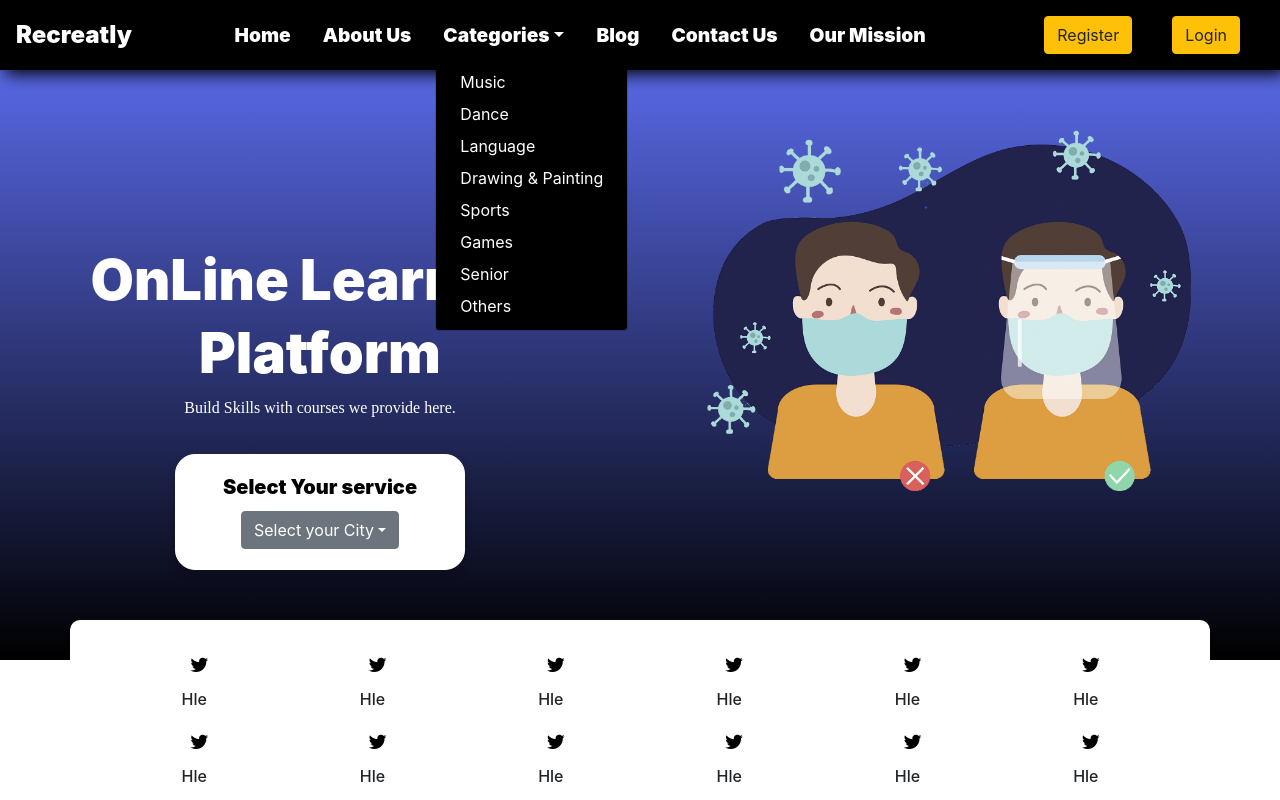
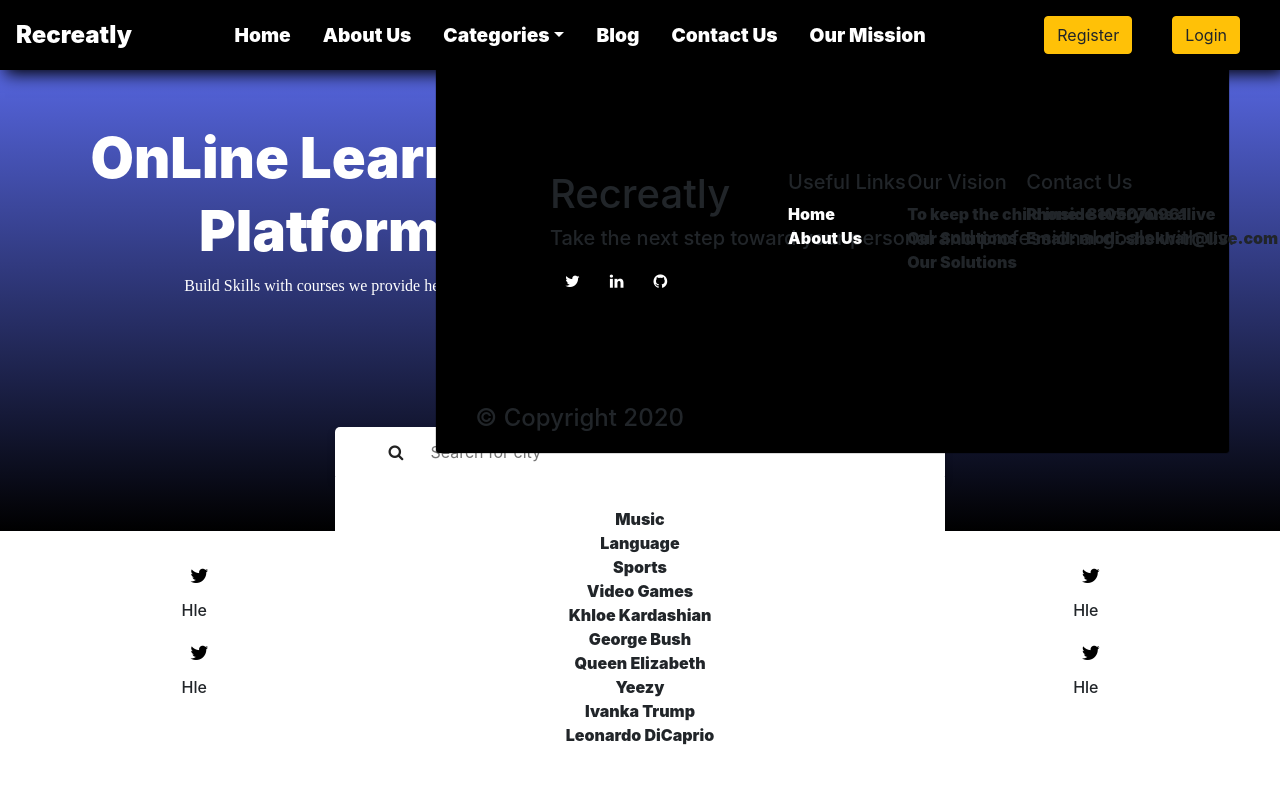
Before and after one commit to prashantpandey9/yoga, a React (Create React App) app: page / in a window 1280 px wide. Both pictures are taken after a click on the button "Categories". Shown: the top 800 px of the page. Built offline with nearby package versions, Linux system fonts and the light colour scheme.

Commit message:
added new search bar

```diff
--- a/package.json
+++ b/package.json
@@ -18,7 +18,8 @@
     "react-bootstrap": "^1.3.0",
     "react-dom": "^16.13.1",
     "react-router-dom": "^5.2.0",
-    "react-scripts": "3.4.3"
+    "react-scripts": "3.4.3",
+    "react-select-2": "^2.0.11"
   },
   "scripts": {
     "start": "react-scripts start",
--- a/src/components/Category/Category.scss
+++ b/src/components/Category/Category.scss
@@ -1,10 +1,12 @@
 @import '../../../public/css/colors';
 
 .category{
-    margin-top: -40px;
+    // margin-top: -40px;
     background: $head;
     border-radius: 10px;
     transition: .5s;
+    position: relative;
+    z-index: -5;
 }
 .category:hover{
     box-shadow: 0 4px 8px 0 rgba(0,0,0,0.2);
--- a/src/components/Contactform/Contactform.jsx
+++ b/src/components/Contactform/Contactform.jsx
@@ -3,10 +3,10 @@ import './Contactform.scss'
 import axios from "axios";
 class ContactForm extends Component {
     state = {
-      first_name: '',
-      last_name: '',
-      email: '',
-      text: '',
+      first_name: 'sd',
+      last_name: 'sd',
+      email: 'asd@mail.cpm',
+      text: 'asd',
     };/* This is where the magic happens */
     handleSubmit = event => {
       event.preventDefault();
@@ -23,13 +23,11 @@ class ContactForm extends Component {
           console.log(res.data);
           // window.location = "/"
         })
-        .then(error => console.log(error));
+        .catch(error => console.log(error));
+
     }
   handleChange = event =>{
-      this.setState({ first_name: event.target.value,
-                      last_name: event.target.value ,
-                      email: event.target.value,
-                      text: event.target.value
+      this.setState({ [event.target.name]: event.target.value,
       });
     }
   render() {
@@ -40,16 +38,16 @@ class ContactForm extends Component {
             <div className="col-sm-12 col-md-6 col-lg-6">
                 <form action="#" name="contact_form" className='contactform' onSubmit = { this.handleSubmit } >
                     <label for="first_name">First Name</label>
-                    <input name="first_name" type="text" required placeholder="John"/>
+                    <input name="first_name" onChange= {this.handleChange} type="text" required placeholder="John"/>
                     <br />
                     <label for="last_name">Last Name</label>
-                    <input name="last_name" type="text" required placeholder="Doe"/>
+                    <input name="last_name" onChange= {this.handleChange} type="text" required placeholder="Doe"/>
                     <br />
                     <label for="email">Email</label>
-                    <input name="email" type="email" required placeholder="you@domain.com"/>
+                    <input name="email" onChange= {this.handleChange} type="email" required placeholder="you@domain.com"/>
                     <br />
-                    <label for="message">Message</label><br />
-                    <textarea name="message" cols="30" rows="10" placeholder="Enter your message here ..." required> </textarea>
+                    <label >Message</label><br />
+                    <textarea name="text" onChange= {this.handleChange} cols="30" rows="10" placeholder="Enter your message here ..." required> </textarea>
                     <div class="center">
                         <input type="submit" value="Submit" />
                     </div>
--- a/src/components/Contactform/Contactform.scss
+++ b/src/components/Contactform/Contactform.scss
@@ -60,8 +60,9 @@ input[type=submit]:hover {
     margin-top: -40px;
     background: #fff;
     box-shadow: 0 4px 8px 0 rgba(0,0,0,0.2);
-    margin-bottom: 30px;
+	margin-bottom: 30px;
+	border-radius: 20px;
 }
 .contactform{
-    padding: 20px;
+    padding: 50px;
 }
--- a/src/components/Jumbo/Jumbo.jsx
+++ b/src/components/Jumbo/Jumbo.jsx
@@ -1,18 +1,24 @@
 import React from 'react';
 import {Image, Row, Col }from 'react-bootstrap'
 import car from '../../assets/images/faceshield.png'
-import Topcards from '../../components/Topcards/Topcards'
+// import Topcards from '../../components/Topcards/Topcards'
+import Searchbar from '../../components/SearchBar/Searchbar'
 const Jumbo = () => {
    return (
     <Row className="section1">
       <Col xs={12} md={6}>
          <h1 className="heading">OnLine Learning Platform</h1>
          <p className="para1">Build Skills with courses we provide here.</p>
-         <Topcards />
       </Col>
       <Col xs={12} md={6}>
          <Image src={car} className="imageside"/>
       </Col>
+      <Col xs={12} md={3}></Col>
+      <Col xs={12} md={6} style={{transform: "translateY(-50px)"}}>
+      <Searchbar />
+      </Col>
+
+      <Col xs={12} md={3}></Col>
     </Row>
    );
 }
--- a/src/components/NavBar/NavBar.jsx
+++ b/src/components/NavBar/NavBar.jsx
@@ -16,14 +16,65 @@ export class NavBar extends Component {
 
                     <Nav.Link><Link to='/aboutus'>About Us</Link></Nav.Link>
                     <NavDropdown title="Categories" id="collasible-nav-dropdown" className='dropbg'>
-                        <NavDropdown.Item ><Link to='/'>Music</Link></NavDropdown.Item>
-                        <NavDropdown.Item ><Link to='category#Dance'>Dance</Link></NavDropdown.Item>
+                        <NavDropdown.Item >
+                        <div className="container">
+                        <div className="row just">
+                            <div className="col-xl-4 col-lg-5 col-md-4 col-sm-6">
+                                <h1>Recreatly</h1>
+                                <h5>Take the next step toward your personal and professional goals with us.</h5>
+                                <a href="prashantpandey.ml"><i className="fa fa-twitter"></i></a>
+                                <a href="prashantpandey.ml"><i className="fa fa-linkedin"></i></a>
+                                <a href="prashantpandey.ml"><i className="fa fa-github"></i></a>
+                            </div>
+                            <div className="col-xl-2 col-lg-3 col-md-4 col-sm-5">
+                                <h5>Useful Links</h5>
+                                <ul>
+                                    <li>
+                                        <Link to='/'>Home</Link>
+                                    </li>
+                                    <li>
+                                        <Link to='aboutus'>About Us</Link>
+                                    </li>
+                                </ul>
+                            </div>
+                            <div className="col-xl-2 col-lg-4 col-md-4 col-sm-6">
+                                <h5>Our Vision</h5>
+                                    <ul>
+                                        <li>
+                                        To keep the child inside everyone alive
+                                        </li>
+                                        <li>
+                                            Our Solutions
+                                        </li>
+                                        <li>
+                                            Our Solutions
+                                        </li>
+                                    </ul>
+
+                            </div>
+                            <div className="col-xl-2 col-lg-3 col-md-4 col-sm-6">
+                                <h5>Contact Us</h5>
+                                    <ul>
+                                        <li>
+                                        Phone: 8105070961
+                                        </li>
+                                        <li >
+                                        Email: modi.shekhar@live.com
+                                        </li>
+                                    </ul>
+                            </div>
+                        </div>
+                        <center><h4>&copy; Copyright 2020</h4></center>
+                        <br/>
+                    </div>
+                        </NavDropdown.Item>
+                        {/* <NavDropdown.Item ><Link to='category#Dance'>Dance</Link></NavDropdown.Item>
                         <NavDropdown.Item ><Link to='blog'>Language</Link></NavDropdown.Item>
                         <NavDropdown.Item ><Link to='aboutus'>Drawing & Painting</Link></NavDropdown.Item>
                         <NavDropdown.Item ><Link to='mission'>Sports</Link></NavDropdown.Item>
                         <NavDropdown.Item ><Link to='contactus'>Games</Link></NavDropdown.Item>
                         <NavDropdown.Item ><Link to='aboutus'>Senior</Link></NavDropdown.Item>
-                        <NavDropdown.Item ><Link to='aboutus'>Others</Link></NavDropdown.Item>
+                        <NavDropdown.Item ><Link to='aboutus'>Others</Link></NavDropdown.Item> */}
                     </NavDropdown>
                     <Nav.Link><Link to='/blog'>Blog</Link></Nav.Link>
                     <Nav.Link><Link to='/contactus'>Contact Us</Link></Nav.Link>
--- a/src/components/NavBar/NavBar.scss
+++ b/src/components/NavBar/NavBar.scss
@@ -23,3 +23,7 @@
         background-color: $sublink;
     }
 }
+
+.navdrop{
+    width: 100%;
+}
--- /dev/null
+++ b/src/components/SearchBar/Searchbar.jsx
@@ -0,0 +1,58 @@
+import React, { Component } from 'react'
+import './Searchbar.scss'
+
+class Name extends Component {
+    render() {
+        return (
+            <div>
+                {this.props.name}
+            </div>
+        )
+    }
+}
+class NamesContainer extends Component {
+    render() {
+        return (
+            <li>
+                {this.props.names.map(name => <Name name = {name}/>)}
+            </li>
+        )
+    }
+}
+export class Searchbar extends Component {
+    state = {
+        names: [
+          'Music', 'Language', 'Sports', 'Video Games', 'Khloe Kardashian', 'George Bush', 'Queen Elizabeth', 'Yeezy', 'Ivanka Trump', 'Leonardo DiCaprio',
+        ],
+        searchTerm: ''
+      }
+
+      editSearchTerm = (e) => {
+        this.setState({searchTerm: e.target.value})
+      }
+
+      dynamicSearch = () => {
+        return this.state.names.filter(name => name.toLowerCase().includes(this.state.searchTerm.toLowerCase()))
+      }
+
+     content = () =>{
+         return(
+          <div>
+
+          </div>
+         )
+      }
+
+    render() {
+        return (
+            <div>
+                <div className='searchbarcontainer'>
+                <i className='fa fa-search serachicon'></i><input type="text" className='searchbar'  onChange = {this.editSearchTerm} value = {this.state.searchTerm} placeholder='Search for city' onFocus={this.content}/>
+                <ul> <NamesContainer names = {this.dynamicSearch()}/></ul>
+                </div>
+            </div>
+        )
+    }
+}
+
+export default Searchbar
--- /dev/null
+++ b/src/components/SearchBar/Searchbar.scss
@@ -0,0 +1,40 @@
+.serachicon{
+    background: #fff;
+    border-radius: none;
+    color: #222;
+    text-align: center;
+}
+.searchbar{
+    width: 80%;
+    padding: 12px;
+    border: none;
+    height: 50px;
+}
+
+.searchbar:focus-within, .searchbar:focus{
+    // transition: all .5s;
+   border: none!important;
+}
+
+.searchbarcontainer{
+    height: 54px;
+    background : #fff;
+    align-content: 'center';
+    border-radius: 5px;
+    // transform: translateY(20px);
+    box-shadow: 0 4px 8px 0 rgba(0,0,0,0.2);
+
+
+    ul{
+        background : #fff;
+        position: relative;
+        z-index: 5!important;
+        list-style: none;
+        border: 1px black;
+
+        li{
+            padding: 30px;
+
+        }
+    }
+}
--- a/src/pages/Home/Home.scss
+++ b/src/pages/Home/Home.scss
@@ -8,7 +8,7 @@
 
 }
 .heading{
-    padding-top: 40%;
+    padding-top: 20%;
     color: $head;
     font-size: 3.5rem;
     font-weight: 900;
@@ -48,7 +48,10 @@
 
 .imageside{
     margin-top: 50px;
-    width: 100%;
+    width: 70%;
+    display: block;
+    margin-left: auto;
+    margin-right: auto;
 
 }
 .text-top{
--- a/src/pages/State/State.jsx
+++ b/src/pages/State/State.jsx
@@ -2,7 +2,7 @@ import React from 'react'
 import './State.scss'
 // import { Link } from 'react-router-dom'
 // import Cards from '../../components/cards/Cards'
-
+import Searchbar from '../../components/SearchBar/Searchbar'
 import Subjects from '../../components/Subjects/Subjects'
 import NavBar from '../../components/NavBar/NavBar'
 // import {Image, Row, Col }from 'react-bootstrap'
@@ -19,12 +19,12 @@ export default function State(props) {
 
                         <div className="col-md-3 col-sm-3 col-lg-3"></div>
                         <div className="col-md-6 col-sm-12 col-lg-6">
-
-                            <i className='fa fa-search serachicon'></i><input type="text" className='searchbar' placeholder='Search for city'/>
-
+                        <Searchbar />
                         </div>
                     </div>
+
             </div>
+
             <Category />
             <div className="container section2" style={{ padding: '0' }}>
                     <br />
--- a/src/pages/State/State.scss
+++ b/src/pages/State/State.scss
@@ -7,21 +7,6 @@
 //     margin-top: 30px ;
 // }
 
-.serachicon{
-    background: #fff;
-    border-radius: none;
-    color: #222;
-    text-align: center;
-}
-.searchbar{
-    width: 80%;
-    height: 40px;
-    padding: 12px;
-}
-.searchbar:focus-within{
-    // transition: all .5s;
-    border-radius: 10px;
-}
 
 .heading1{
     padding-top: 10%;
```
Also changed, not shown: 1 other file (tests, documents, lock files or other folders).
